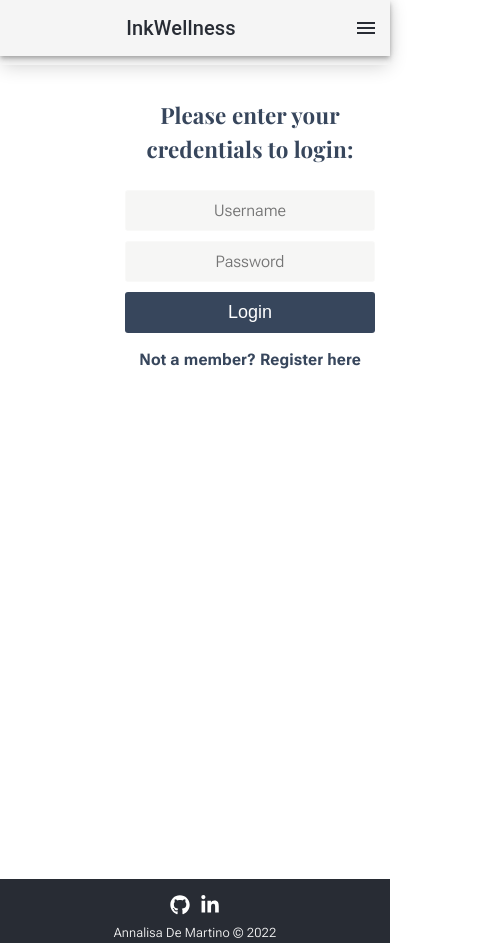
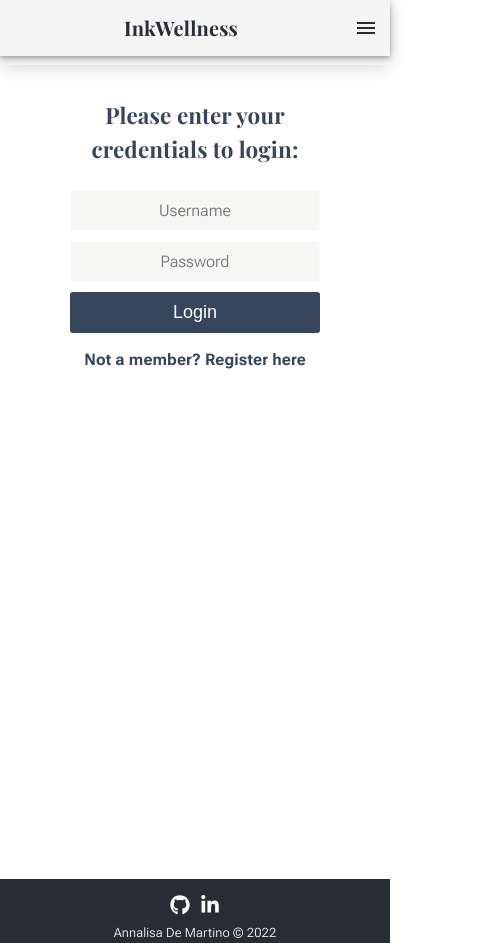
Before and after one commit to blitzmartin/Final-Project, a React (Create React App) app in the folder frontend/: page / in a window 390 px wide. Shown: the whole page, 500 px wide, since content can reach past the window. Built offline with nearby package versions, Linux system fonts and the light colour scheme.

Commit message:
better responsive design

```diff
--- a/frontend/src/App.css
+++ b/frontend/src/App.css
@@ -16,7 +16,9 @@
   padding-bottom: 4rem;
   font-family: var(--font-primary);
   font-size: 1rem;
-  color: var(--color-dark)
+  color: var(--color-dark);
+  width: 100%;
+  margin: 0;
 }
 
 
--- a/frontend/src/Form.css
+++ b/frontend/src/Form.css
@@ -19,7 +19,7 @@
   .loginContainer {
     margin: 10% auto;
     padding: 0;
-    width: 500px;
+    width: 100%;
     text-align: center;
   }
 
--- a/frontend/src/NewPost.css
+++ b/frontend/src/NewPost.css
@@ -7,8 +7,8 @@
 
   .newpostContainer {
     margin: 5% auto;
-    width: 800px;
-    padding: 0;
+    width: 100%;
+    padding: 0 10%;
     text-align: left;
   }
 
--- a/frontend/src/components/Burger.js
+++ b/frontend/src/components/Burger.js
@@ -20,10 +20,6 @@ import ChevronLeftIcon from '@mui/icons-material/ChevronLeft';
 import ChevronRightIcon from '@mui/icons-material/ChevronRight';
 import ListItem from '@mui/material/ListItem';
 import ListItemButton from '@mui/material/ListItemButton';
-import ListItemIcon from '@mui/material/ListItemIcon';
-import ListItemText from '@mui/material/ListItemText';
-import InboxIcon from '@mui/icons-material/MoveToInbox';
-import MailIcon from '@mui/icons-material/Mail';
 
 const drawerWidth = 240;
 
@@ -77,7 +73,7 @@ export default function PersistentDrawerRight() {
       <CssBaseline />
       <AppBar position="fixed" open={open}>
         <Toolbar>
-          <Typography variant="h6" noWrap sx={{ flexGrow: 1 }} component="div">
+          <Typography variant="h6" noWrap sx={{ flexGrow: 1 }} style={{ fontFamily: 'Playfair Display', fontWeight: "bold"}} component="div">
             InkWellness
           </Typography>
           <IconButton
--- a/frontend/src/components/Header.js
+++ b/frontend/src/components/Header.js
@@ -10,7 +10,7 @@ export default function Header() {
   const { auth } = useContext(UserContext);
   return (
     <nav>
-      <NavLink className="logoContainer" to="/home"><img className="logo" src="./images/inkwell-logo.png" alt="logo" /><h2>InkWell</h2></NavLink>
+      <NavLink className="logoContainer" to="/home"><img className="logo" src="./images/inkwell-logo.png" alt="logo" /><h2>InkWellness</h2></NavLink>
       <Hidden smDown>
       <ul className="nav-bar">
         <li key="home">
--- a/frontend/src/index.css
+++ b/frontend/src/index.css
@@ -4,8 +4,15 @@
   box-sizing: border-box;
 }
 
+html {
+  margin: 0;
+  padding: 0;
+  height: 100%;
+}
+
 body {
   margin: 0;
+  height: 100%;
   font-family: -apple-system, BlinkMacSystemFont, 'Segoe UI', 'Roboto', 'Oxygen',
     'Ubuntu', 'Cantarell', 'Fira Sans', 'Droid Sans', 'Helvetica Neue',
     sans-serif;
```
